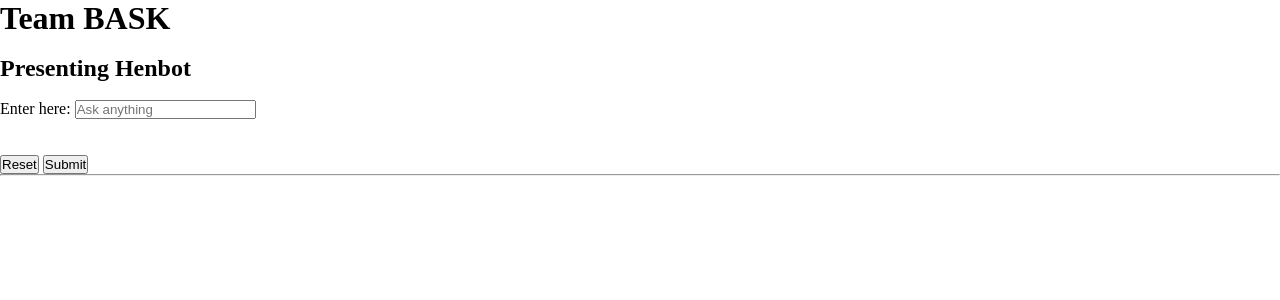
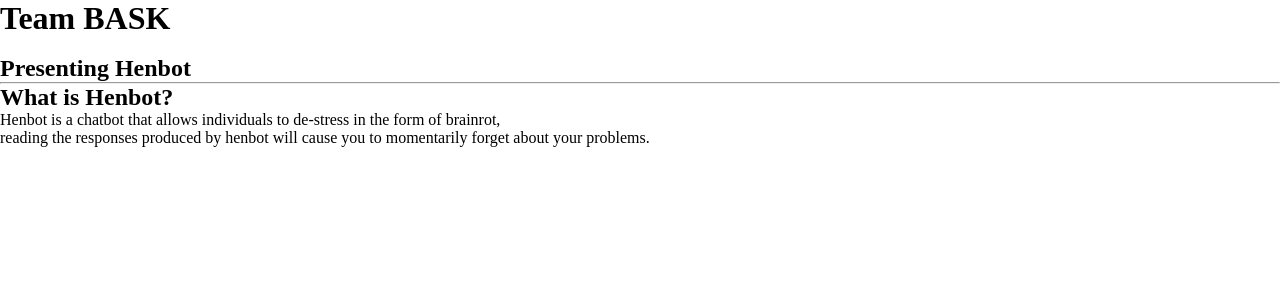
Before and after one commit to MoskowitzRocket/StormHacks2024, a Flask app: page /main in a window 1280 px wide. Shown: the top 300 px of the page. Run offline with Flask 3, Linux system fonts and the light colour scheme.

Commit message:
Update main.html

```diff
--- a/templates/main.html
+++ b/templates/main.html
@@ -4,97 +4,16 @@
 <head>
     <meta charset="UTF-8">
     <meta name="viewport" content="width=device-width, initial-scale=1.0">
-    <title>Team Hackers</title>
+    <title>Team BASK</title>
 </head>
 <body>
     <h1>Team BASK</h1><br>
-    <h2>Presenting Henbot</h2><br>
-
-    <form>
-        <label for="fname">Enter here:</label>
-        <input type="text" id="fname" name="fname" placeholder="Ask anything"><br><br>
-    </form><br>
-    <div>
-        <input type="reset">
-        <input type="submit">
-    </div>
+    <h2>Presenting Henbot</h2>
 
     <hr>
-
     <p>
-
+       <h2>What is Henbot?</h2> Henbot is a chatbot that allows individuals to de-stress in the form of brainrot,<br>
+        reading the responses produced by henbot will cause you to momentarily forget about your problems.
     </p>
-    <!-- <p>
-        Contrary to popular belief, <br><br>
-        <u>Lorem Ipsum is not simply random text.</u>
-        <a href="https://www.google.com" target="_blank">It has roots in a piece of classical Latin literature from 45 BC,</a>
-        making it over 2000 years old. Richard McClintock, a Latin professor at Hampden-Sydney College in Virginia, looked up one of the more obscure Latin words, consectetur, from a Lorem Ipsum passage, and going through the cites of the word in classical literature, discovered the undoubtable source. Lorem Ipsum comes from sections 1.10.32 and 1.10.33 of "de Finibus Bonorum et Malorum" (The Extremes of Good and Evil) by Cicero, written in 45 BC. This book is a treatise on the theory of ethics, very popular during the Renaissance. The first line of Lorem Ipsum, "Lorem ipsum dolor sit amet..", comes from a line in section 1.10.32.
-    </p>
-    <hr>
-    <p>
-        It is a long established fact that a reader will be distracted by the readable content of a page when looking at its layout.
-        The point of using Lorem Ipsum is that it has a more-or-less normal distribution of letters, as opposed to using 'Content here, content here', making it look like readable English.
-         Many desktop publishing packages and web page editors now use Lorem Ipsum as their default model text, and a search for 'lorem ipsum' will uncover many web sites still in their infancy.
-         Various versions have evolved over the years, sometimes by accident, sometimes on purpose (injected humour and the like).
-    </p>
-
-    <img src="http://via.placeholder.com/700x300" border="10x4">
-
-    <ul>
-        <li> apples
-            <ul>
-               <li> golden delicous</li>
-               <li> granny smith</li>
-               <li> gala</li>
-            </ul>
-        <li>oranges</li>
-        <li>pear</li>
-        <li>pineapple</li>
-        </li>
-    </ul>
-
-    <table border="10" cellpadding="10" cellspacing="0">
-        <tr>
-            <th></th>
-            <th> Month</th>
-            <th>Rent</th>
-            <th colspan="2">Utilities</th>
-            <th>Groceries</th>
-            <th>Eating Out</th>
-            <th>Entertainment</th>
-        </tr>
-        <tr>
-          <td rowspan="3">Fall</td>
-          <td>June</td>
-          <td>$1500</td>
-          <td>$100</td>
-          <td>$50</td>
-          <td>$350</td>
-          <td>$100</td>
-          <td>$50</td>
-        </tr>
-
-        <tr>
-            <td>July</td>
-            <td>$1500</td>
-            <td>$100</td>
-            <td>$50</td>
-            <td>$350</td>
-            <td>$100</td>
-            <td>$50</td>
-          </tr>
-
-          <tr>
-            <td>August</td>
-            <td>$1500</td>
-            <td>$100</td>
-            <td>$50</td>
-            <td>$350</td>
-            <td>$100</td>
-            <td>$50</td>
-          </tr>
-    </table> -->
-
-
 </body>
 </html>
```
